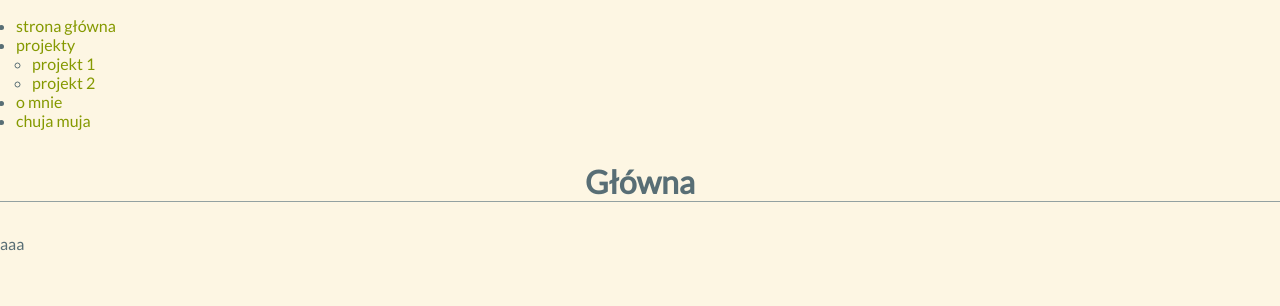
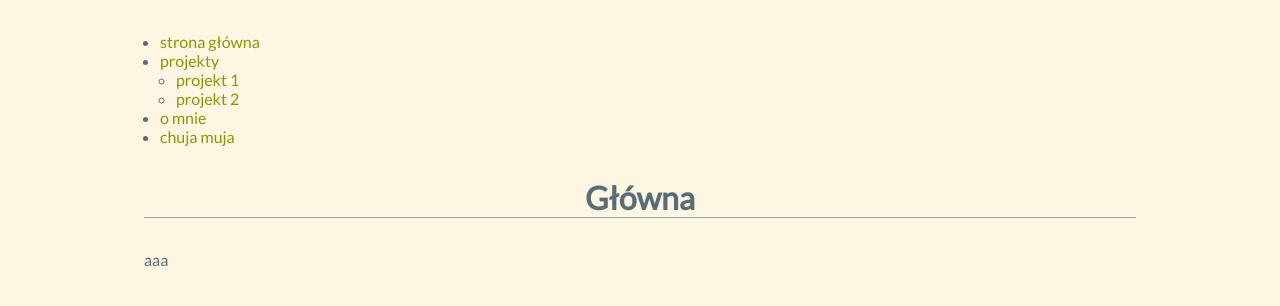
Before and after one commit to v0y/SAF-CMS, a Django app: page /glowna in a window 1280 px wide. Shown: the top 306 px of the page. Run offline with Django 3.2, Linux system fonts and the light colour scheme; data comes from the database, SQL or seed files in the repository.

Commit message:
add grid to base.html

```diff
--- a/app/shared/templates/shared/base.html
+++ b/app/shared/templates/shared/base.html
@@ -2,23 +2,20 @@
 <html>
 
 	<head>
-
 		<link rel="stylesheet" href="{{ STATIC_URL }}css/style.css">
 	</head>
 
-	<body>
-		<div>
-			<div>
-
+	<body class="container">
+		<div class="row">
+			<div class="col-1"></div>
+			<div class="col-8">
 				{% include 'shared/navbar.html' %}
 
 				<h1>
 					{% block header %}{% endblock %}
 				</h1>
 
-				<div class="content">
-					{% block content %}{% endblock %}
-				</div>
+				{% block content %}{% endblock %}
 
 			</div>
 		</div>
--- a/app/shared/templates/shared/navbar.html
+++ b/app/shared/templates/shared/navbar.html
@@ -1,4 +1,3 @@
-<div>
 <ul>
 	<li>
 		<a href="/">{{ menu.0 }}</a>
@@ -20,4 +19,3 @@
 		</li>
 	{% endfor %}
 </ul>
-</div>
```
Lines whose indentation alone changed are shown as unchanged.
